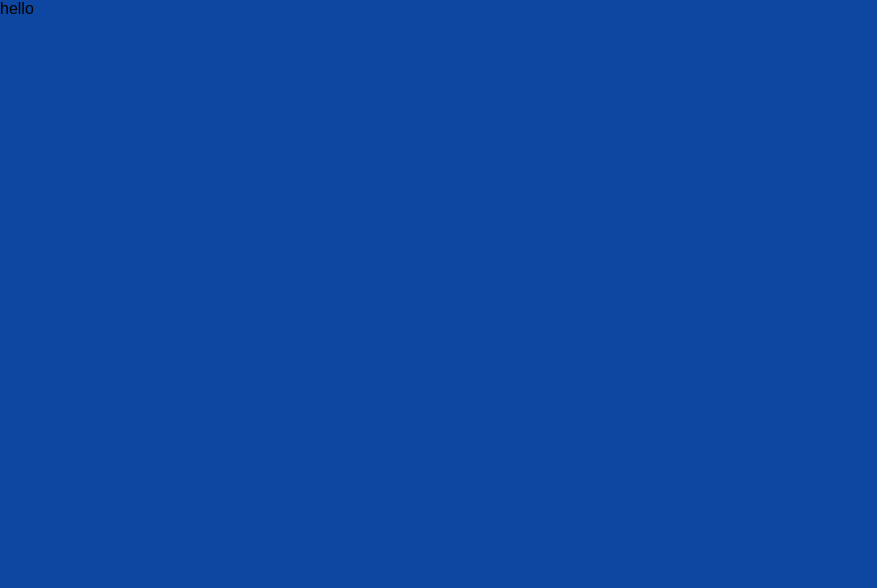
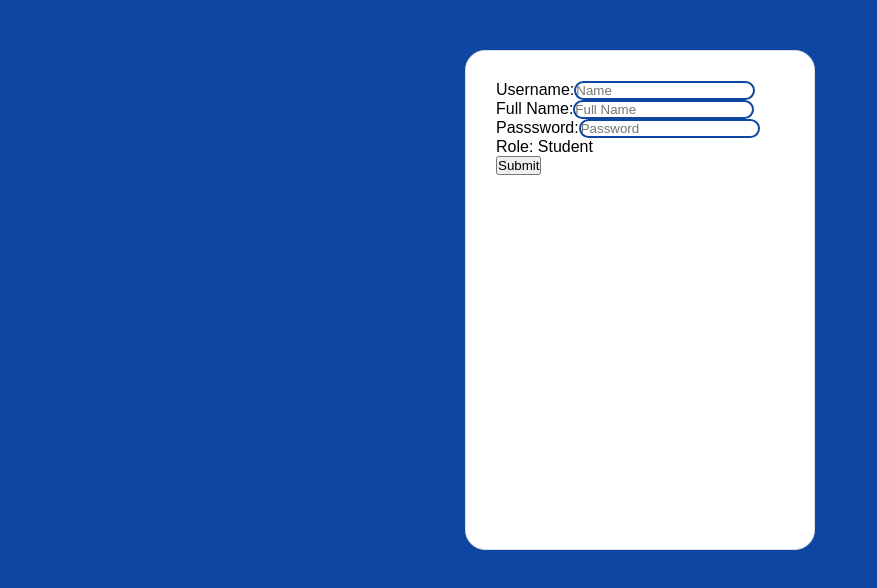
Before and after one commit to Zier-Dev/Ai-Assisted-Reading-Website, a React (Vite) app in the folder reading-app/: page / in a window 1280 px wide. Both pictures are taken after a click on the link "Register here". Shown: the top 588 px of the page, without its empty margins (0-877 px from the left). Built offline with nearby package versions, Linux system fonts and the light colour scheme.

Commit message:
added backend register forms

```diff
--- a/reading-app/src/pages/Register.jsx
+++ b/reading-app/src/pages/Register.jsx
@@ -1,14 +1,55 @@
 import { useState } from "react";
+import "../style/Register.css";
+
 
 function Register() {
     const [name, setName] = useState("");
+    const [fullName, setFullName] = useState("");
     const [password, setPassword] = useState("");
-    const [role, setRole] = useState("");
+    const [role, setRole] = useState("Student");
     const [error, setError] = useState("");
-    const [loading, setLoading] = useState(false);
+
+
+    async function handleRegister(event){
+        event.preventDefault();
+        setError("");
+
+        const response = await fetch('http://localhost:5000/api/register', {
+            method: 'POST',
+            headers: {
+                'Content-Type': "application/json"
+            },
+            body: JSON.stringify({
+                user: name,
+                full_name: fullName,
+                password: password,
+                role: role
+            })
+        });
+
+        const data = await response.json();
+
+
+    }
+
 
     return(
-        <div>hello</div>
+        <div className = "register-box">
+            <form onSubmit = {handleRegister}>
+                <label> Username:
+                    <input type = "text" placeholder = "Name" value = {name} onChange = {(event) => setName(event.target.value)}></input>
+                </label>
+                <label> Full Name:
+                    <input type = "text" placeholder = "Full Name"  value = {fullName} onChange = {(event) => setFullName(event.target.value)}></input>
+                </label>
+                <label> Passsword:
+                    <input type = "password" placeholder = "Password"  value = {password} onChange = {(event) => setPassword(event.target.value)}></input>
+                </label>
+                <p>Role: Student</p>
+
+                <button className="submit_btn" type = "submit">Submit</button>
+            </form>
+        </div>
     )
 }
 
--- /dev/null
+++ b/reading-app/src/style/Register.css
@@ -0,0 +1,10 @@
+.register-box {
+  width: 350px;
+  height: 500px;
+  padding: 30px;
+  border: 1px solid #ddd;
+  border-radius: 20px;
+  background-color: #fff;
+  margin: 0 auto;
+  margin-top: 50px;
+}
```
Also changed, not shown: 1 other file (tests, documents, lock files or other folders).
